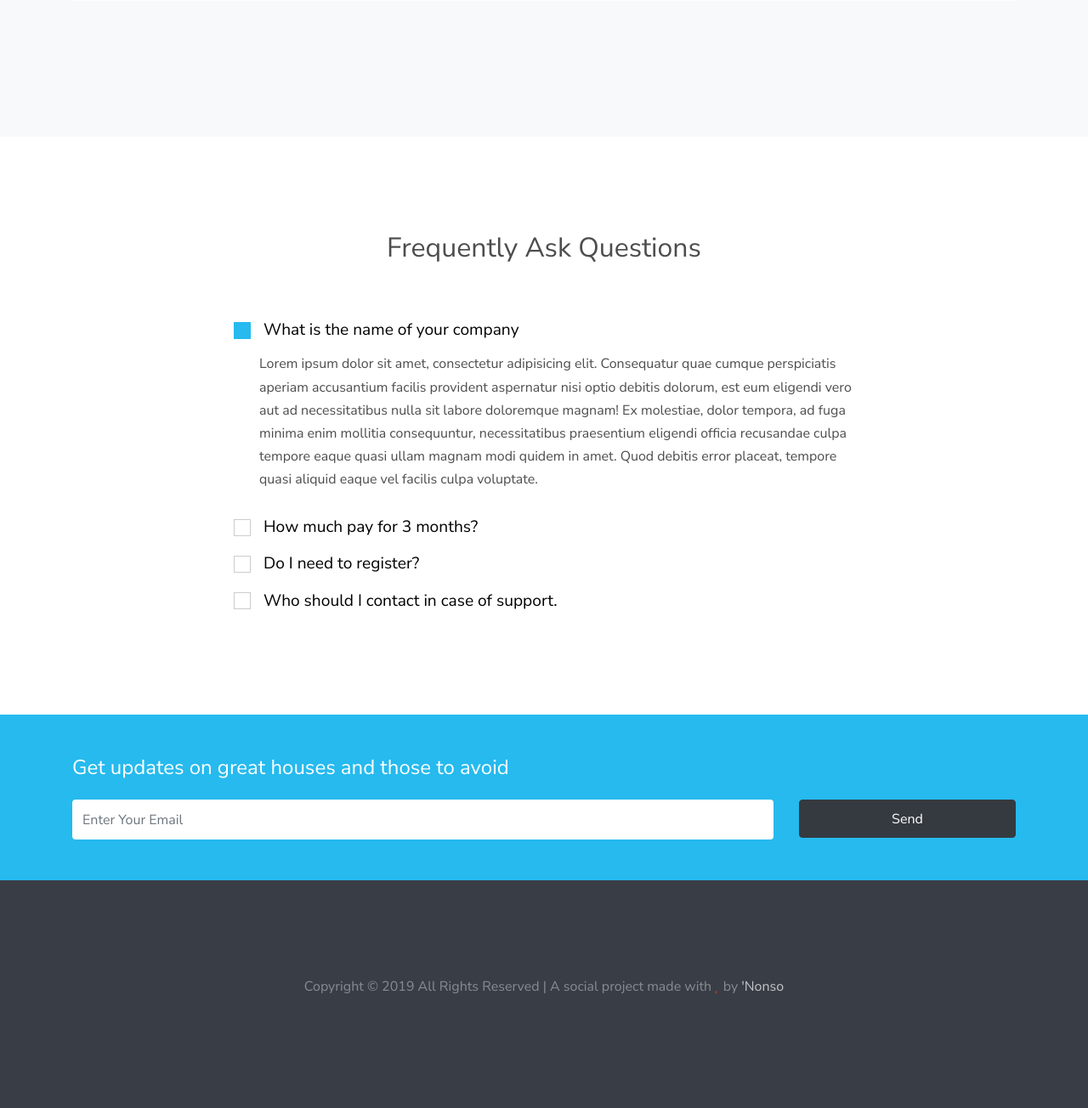
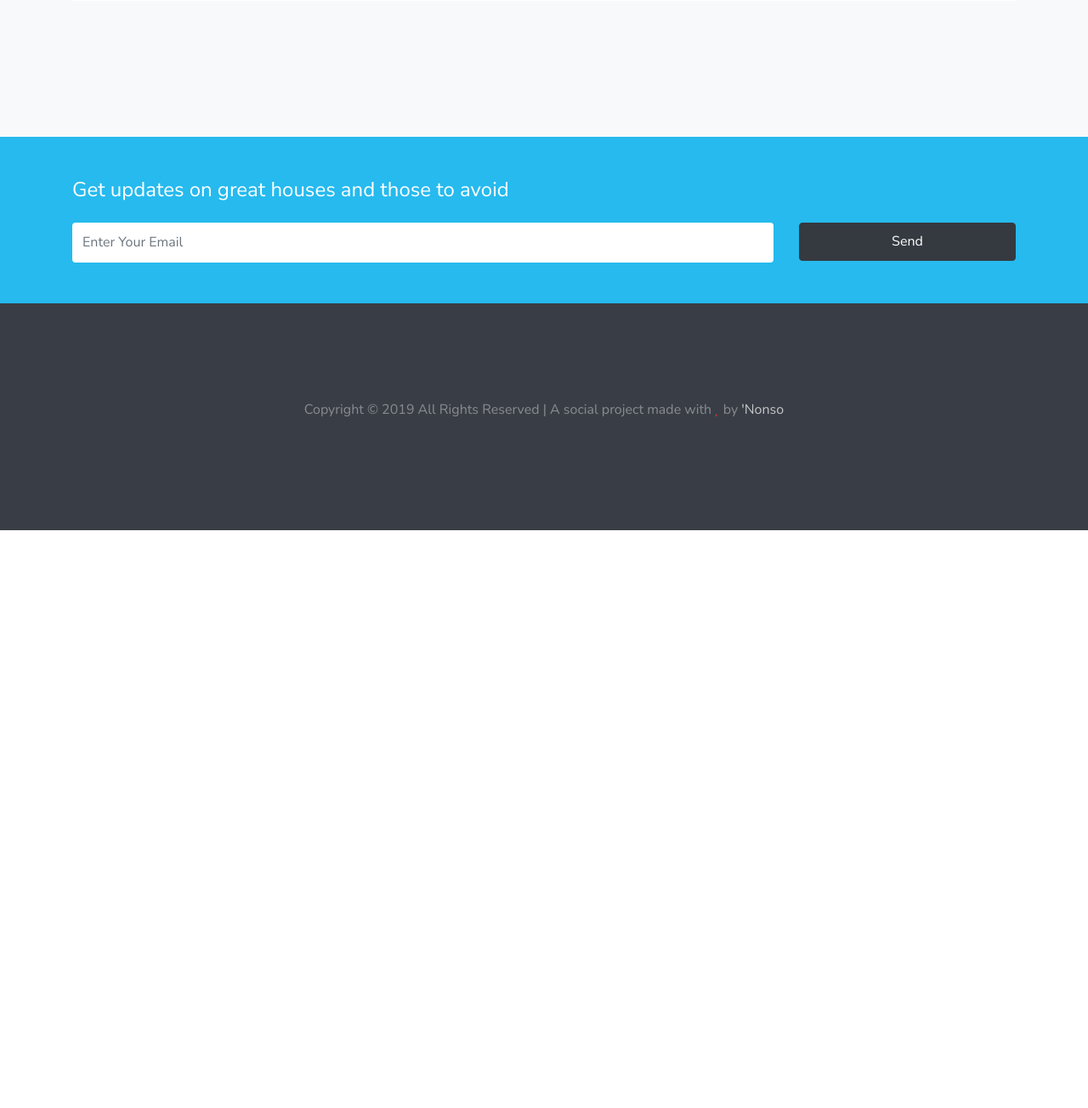
Before and after one commit to theRealNonso/sharptenant, a Django app: page /write-review in a window 1280 px wide. Shown: the part 1358-2662 px from the top of the page at 85% size. After the commit the page ends 1982 px from the top, so only its background shows below. Run offline with Django 3.2, Linux system fonts and the light colour scheme; the visitor is signed in with stand-in values (Sample User, id 1); some libraries are stand-ins or nearby versions; some web fonts are replaced.

Commit message:
removed index html

```diff
--- a/review/templates/review/index.html
+++ b/review/templates/review/index.html
@@ -52,7 +52,7 @@
             <nav class="site-navigation text-right" role="navigation">
 
               <ul class="site-menu js-clone-nav mr-auto d-none d-lg-block">
-                <li class="active"><a href="index.html">Home</a></li>
+                <li class="active"><a href="/">Home</a></li>
                 <li><a href="login">Login</a></li>
                 <li><a href="about">About</a></li>
                 <li><a href="register">Register</a></li>
--- a/review/templates/review/new-post.html
+++ b/review/templates/review/new-post.html
@@ -45,14 +45,14 @@
         <div class="row align-items-center">
 
           <div class="col-6 col-xl-2">
-            <h1 class="mb-0"><a href="/index" class="text-black h2 mb-0">Sharp<strong>Tenant</strong></a></h1>
+            <h1 class="mb-0"><a href="" class="text-black h2 mb-0">Sharp<strong>Tenant</strong></a></h1>
           </div>
 
           <div class="col-10 col-xl-10 d-none d-xl-block">
             <nav class="site-navigation text-right" role="navigation">
 
               <ul class="site-menu js-clone-nav mr-auto d-none d-lg-block">
-                <li class="active"><a href="index.html">Home</a></li>
+                <li class="active"><a href="/">Home</a></li>
                 <li><a href="logout">Logout</a></li>
               </ul>
             </nav>
@@ -72,7 +72,7 @@
     <div class="unit-5 overlay" style="background-image: url('images/hero_bg_2.jpg');">
       <div class="container text-center">
         <h2 class="mb-0">Post a Review</h2>
-        <p class="mb-0 unit-6"><a href="index.html">Home</a> <span class="sep">></span> <span>Post a Review</span></p>
+        <p class="mb-0 unit-6"><a href="/">Home</a> <span class="sep">></span> <span>Post a Review</span></p>
       </div>
     </div>
 
@@ -150,69 +150,6 @@
       </div>
     </div>
 
-    <div class="site-section">
-      <div class="container">
-        <div class="row justify-content-center text-center mb-5">
-          <div class="col-md-6" data-aos="fade" >
-            <h2>Frequently Ask Questions</h2>
-          </div>
-        </div>
-
-
-        <div class="row justify-content-center" data-aos="fade" data-aos-delay="100">
-          <div class="col-md-8">
-            <div class="accordion unit-8" id="accordion">
-            <div class="accordion-item">
-              <h3 class="mb-0 heading">
-                <a class="btn-block" data-toggle="collapse" href="#collapseOne" role="button" aria-expanded="true" aria-controls="collapseOne">What is the name of your company<span class="icon"></span></a>
-              </h3>
-              <div id="collapseOne" class="collapse show" aria-labelledby="headingOne" data-parent="#accordion">
-                <div class="body-text">
-                  <p>Lorem ipsum dolor sit amet, consectetur adipisicing elit. Consequatur quae cumque perspiciatis aperiam accusantium facilis provident aspernatur nisi optio debitis dolorum, est eum eligendi vero aut ad necessitatibus nulla sit labore doloremque magnam! Ex molestiae, dolor tempora, ad fuga minima enim mollitia consequuntur, necessitatibus praesentium eligendi officia recusandae culpa tempore eaque quasi ullam magnam modi quidem in amet. Quod debitis error placeat, tempore quasi aliquid eaque vel facilis culpa voluptate.</p>
-                </div>
-              </div>
-            </div> <!-- .accordion-item -->
-
-            <div class="accordion-item">
-              <h3 class="mb-0 heading">
-                <a class="btn-block" data-toggle="collapse" href="#collapseTwo" role="button" aria-expanded="false" aria-controls="collapseTwo">How much pay for 3  months?<span class="icon"></span></a>
-              </h3>
-              <div id="collapseTwo" class="collapse" aria-labelledby="headingOne" data-parent="#accordion">
-                <div class="body-text">
-                  <p>Lorem ipsum dolor sit amet, consectetur adipisicing elit. Vel ad laborum expedita. Nostrum iure atque enim quisquam minima distinctio omnis, consequatur aliquam suscipit, quidem, esse aspernatur! Libero, excepturi animi repellendus porro impedit nihil in doloremque a quaerat enim voluptatum, perspiciatis, quas dignissimos maxime ut cum reiciendis eius dolorum voluptatem aliquam!</p>
-                </div>
-              </div>
-            </div> <!-- .accordion-item -->
-
-            <div class="accordion-item">
-              <h3 class="mb-0 heading">
-                <a class="btn-block" data-toggle="collapse" href="#collapseThree" role="button" aria-expanded="false" aria-controls="collapseThree">Do I need to register?  <span class="icon"></span></a>
-              </h3>
-              <div id="collapseThree" class="collapse" aria-labelledby="headingOne" data-parent="#accordion">
-                <div class="body-text">
-                  <p>Lorem ipsum dolor sit amet, consectetur adipisicing elit. Vel ad laborum expedita. Nostrum iure atque enim quisquam minima distinctio omnis, consequatur aliquam suscipit, quidem, esse aspernatur! Libero, excepturi animi repellendus porro impedit nihil in doloremque a quaerat enim voluptatum, perspiciatis, quas dignissimos maxime ut cum reiciendis eius dolorum voluptatem aliquam!</p>
-                </div>
-              </div>
-            </div> <!-- .accordion-item -->
-
-            <div class="accordion-item">
-              <h3 class="mb-0 heading">
-                <a class="btn-block" data-toggle="collapse" href="#collapseFour" role="button" aria-expanded="false" aria-controls="collapseFour">Who should I contact in case of support.<span class="icon"></span></a>
-              </h3>
-              <div id="collapseFour" class="collapse" aria-labelledby="headingOne" data-parent="#accordion">
-                <div class="body-text">
-                  <p>Lorem ipsum dolor sit amet, consectetur adipisicing elit. Vel ad laborum expedita. Nostrum iure atque enim quisquam minima distinctio omnis, consequatur aliquam suscipit, quidem, esse aspernatur! Libero, excepturi animi repellendus porro impedit nihil in doloremque a quaerat enim voluptatum, perspiciatis, quas dignissimos maxime ut cum reiciendis eius dolorum voluptatem aliquam!</p>
-                </div>
-              </div>
-            </div> <!-- .accordion-item -->
-
-          </div>
-          </div>
-        </div>
-
-      </div>
-    </div>
-
 
 
 
--- a/review/templates/review/review.html
+++ b/review/templates/review/review.html
@@ -60,7 +60,7 @@
             <nav class="site-navigation text-right" role="navigation">
 
               <ul class="site-menu js-clone-nav mr-auto d-none d-lg-block">
-                <li class="active"><a href="index.html">Home</a></li>
+                <li class="active"><a href="/">Home</a></li>
                 <li><a href="about.html">About</a></li>
                 <li><a href="login">Login</a></li>
                 <li><a href="register">Register</a></li>
@@ -83,7 +83,7 @@
     <div class="unit-5 overlay" style="background-image: url('{% static 'images/hero_bg_2.jpg' %}');">
       <div class="container text-center">
         <h2 class="mb-0">Review</h2>
-        <p class="mb-0 unit-6"><a href="index.html">Home</a> <span class="sep">></span> <span>Review</span></p>
+        <p class="mb-0 unit-6"><a href="/">Home</a> <span class="sep">></span> <span>Review</span></p>
       </div>
     </div>
 
```
Also changed, not shown: review/templates/review/reviewSingle.html (+4 -4 lines).
